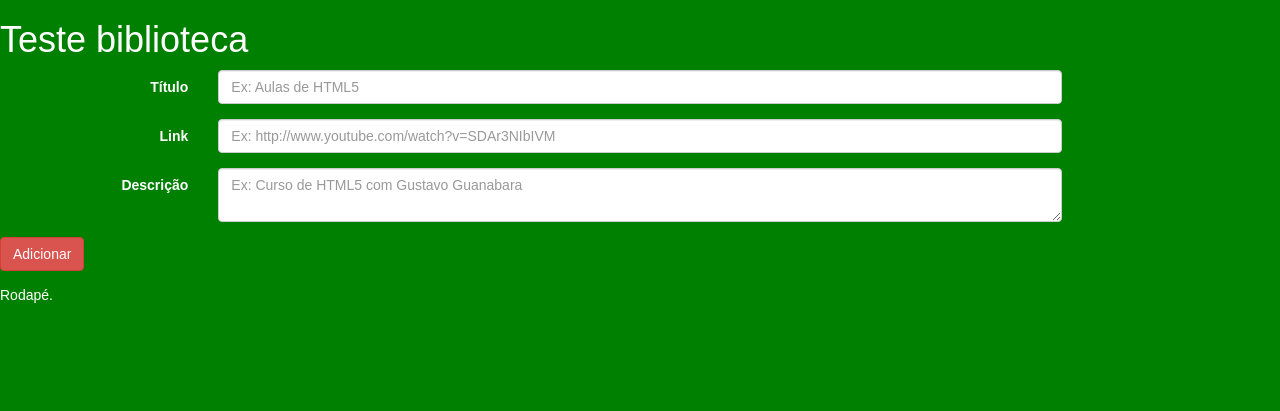
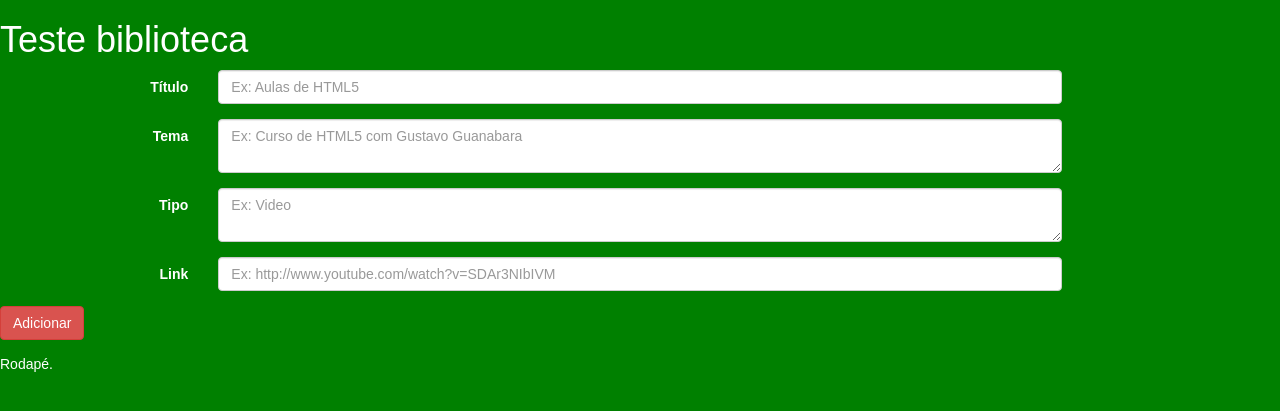
Before and after one commit to IsaacCavalcante/projeto1, a Django app: page /artigo/add/ in a window 1280 px wide. Shown: the top 411 px of the page. Run offline with Django 3.2, Linux system fonts and the light colour scheme; parts of the project's set-up code (start-up, migrations or seed data) failed here and were passed over; some libraries are stand-ins or nearby versions.

Commit message:
adicionei campo para cada artigo

```diff
--- a/blog/models.py
+++ b/blog/models.py
@@ -6,9 +6,9 @@ class Artigo(models.Model):
         ordering = ('-publicacao',)
 
     titulo = models.CharField(max_length=100)
-    conteudo = models.TextField()
     link = models.TextField()
-    descricao = models.TextField()
+    tema = models.TextField()
+    tipo = models.TextField()
     publicacao = models.DateTimeField(default=datetime.now, blank=True)
     link_qrcode = models.TextField()
 
--- a/blog/views.py
+++ b/blog/views.py
@@ -21,8 +21,24 @@ def artigo(request, artigo_id):
     artigo = Artigo.objects.get(id=artigo_id)
     if request.method == 'POST':
         artigo.link_qrcode = request.POST.get('link_qrcode', '')
+        artigo.titulo = request.POST.get('titulo', '')
+        artigo.tipo = request.POST.get('tipo', '')
+        artigo.tema = request.POST.get('tema', '')
+        artigo.link = request.POST.get('link', '')
         artigo.save()
+        return HttpResponseRedirect('/')
     return render(request,'artigo.html', locals())
+
+def artigo_add(request):
+    if request.method == 'POST':
+        titulo = request.POST.get('titulo', '')
+        link= request.POST.get('link', '')
+        tema= request.POST.get('tema', '')
+        tipo= request.POST.get('tipo', '')
+        artigo=Artigo(titulo=titulo, link=link, tema=tema, tipo=tipo)
+        artigo.save()
+        return HttpResponseRedirect('/')
+    return render(request,'adicionar_conteudo.html')
 
 def home_view(request):
     artigo = Artigo.objects.all()
@@ -34,21 +50,10 @@ def pagina_de_redirecionamento(request):
 def logon_sucesso(request):
     return render(request, 'logon_sucesso.html',)
 
-def artigo_add(request):
-    if request.method == 'POST':
-        title = request.POST.get('titulo', '')
-        link= request.POST.get('link', '')
-        descricao= request.POST.get('description', '')
-        artigo=Artigo(titulo=title,link=link,descricao=descricao)
-        artigo.save()
-        return HttpResponseRedirect('/')
-    return render(request,'adicionar_conteudo.html')
-
 def artigo_del(request, artigo_id):
     artigo = Artigo.objects.get(id=artigo_id)
     if request.method == 'POST':
         artigo.delete()
-        print artigo_id
         return HttpResponseRedirect('/')
 
 def artigo_redirect(request, artigo_id):
--- a/templates/adicionar_conteudo.html
+++ b/templates/adicionar_conteudo.html
@@ -6,25 +6,33 @@
         {% csrf_token %}
 
         <div class="form-group">
-            <label for="inputEmail3" class="col-sm-2 control-label">Título</label>
+            <label class="col-sm-2 control-label">Título</label>
             <div class="col-sm-8">
                 <input type="text" class="form-control" name="titulo" placeholder="Ex: Aulas de HTML5">
             </div>
         </div>
 
         <div class="form-group">
-            <label for="inputEmail3" class="col-sm-2 control-label">Link</label>
+            <label class="col-sm-2 control-label">Tema</label>
+            <div class="col-sm-8">
+                <textarea type="text" class="form-control" name="tema" placeholder="Ex: Curso de HTML5 com Gustavo Guanabara"></textarea>
+            </div>
+        </div>
+
+        <div class="form-group">
+            <label class="col-sm-2 control-label">Tipo</label>
+            <div class="col-sm-8">
+                <textarea type="text" class="form-control" name="tipo" placeholder="Ex: Video"></textarea>
+            </div>
+        </div>
+
+        <div class="form-group">
+            <label class="col-sm-2 control-label">Link</label>
             <div class="col-sm-8">
                 <input type="text" class="form-control" name="link" placeholder="Ex: http://www.youtube.com/watch?v=SDAr3NIbIVM">
             </div>
         </div>
 
-        <div class="form-group">
-            <label for="inputPassword3" class="col-sm-2 control-label">Descrição</label>
-            <div class="col-sm-8">
-                <textarea type="text" class="form-control" name="description" placeholder="Ex: Curso de HTML5 com Gustavo Guanabara"></textarea>
-            </div>
-        </div>
         <button type="submit" class="btn btn-danger">Adicionar</button>
     </form>
 
--- a/templates/artigo_archive.html
+++ b/templates/artigo_archive.html
@@ -9,7 +9,7 @@
 
             <div class="conteudo">
                 Publicado há {{ artigo.publicacao|timesince }}<br/>
-                {{ artigo.descricao }}
+                {{ artigo.tema }}
             </div>
 
         </div>
```
Also changed, not shown: templates/artigo.html (+36 -3 lines), banco.db, 2 other files.
